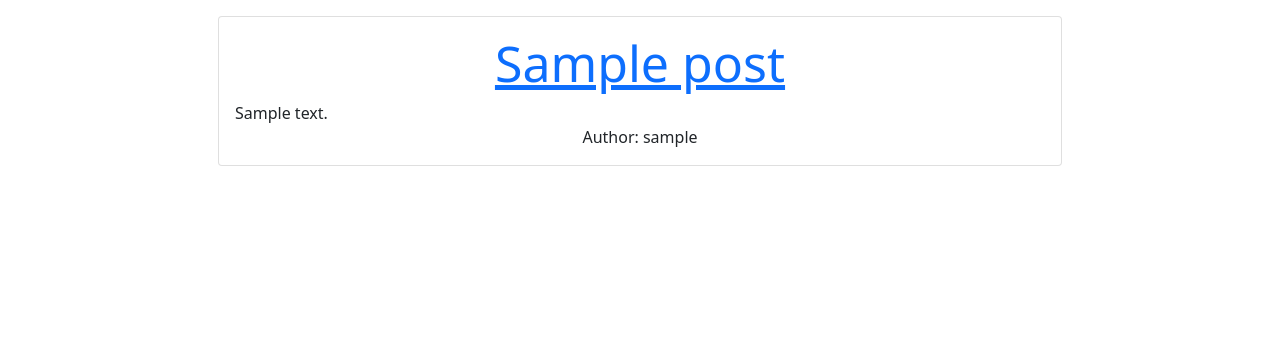
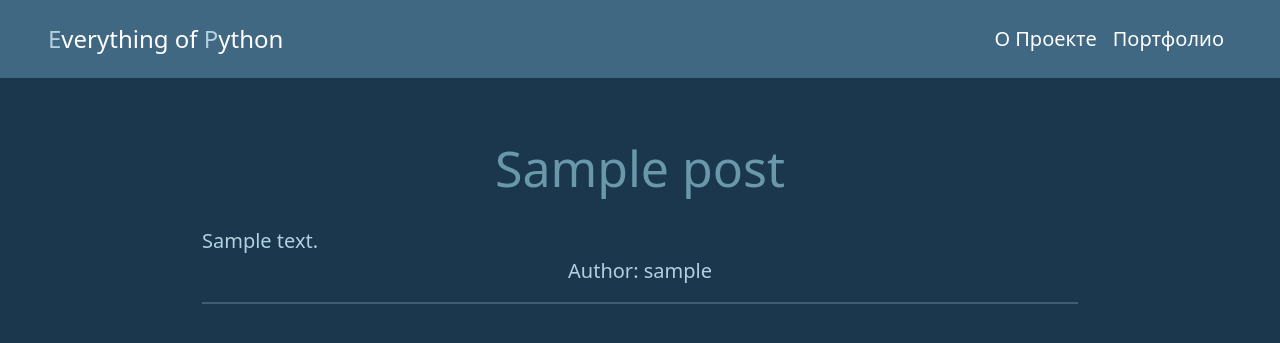
Before and after one commit to VladRadigin/python.blog, a Django app: page / in a window 1280 px wide. Shown: the top 343 px of the page. Run offline with Django 4.2, Linux system fonts and the light colour scheme; tables that the repository leaves empty hold one stand-in row (values such as "Sample post").

Commit message:
Completing the styling of the BlogPage

```diff
--- a/templates/index.html
+++ b/templates/index.html
@@ -6,6 +6,16 @@
     <link href="https://cdn.jsdelivr.net/npm/bootstrap@5.1.3/dist/css/bootstrap.min.css" rel="stylesheet" integrity="sha384-1BmE4kWBq78iYhFldvKuhfTAU6auU8tT94WrHftjDbrCEXSU1oBoqyl2QvZ6jIW3" crossorigin="anonymous">
     <title>Everything of Python - Home</title>
     <style>
+        body {
+            background-color: #1A374D;
+            color: #B1D0E0;
+            font-size: 20px;
+        }
+
+        nav {
+            background-color: #406882;
+        }
+
         .main__section {
             margin-left: auto;
             margin-right: auto;
@@ -16,26 +26,83 @@
         h2 {
             font-size: 50px;
         }
+
+        a {
+            text-decoration: none;
+            color: #6998AB;
+        }
+
+        a:hover {
+            color: #B1D0E0;
+        }
+
+        .nav-link, .navbar-brand {
+            color: #fff;
+        }
+
+        .navbar-brand {
+            font-size: 24px;
+        }
+
+        .char-brand {
+            color: #B1D0E0;
+        }
+
+        .navbar-brand:hover, .nav-link:hover {
+            color: #B1D0E0;
+        }
+
+        .header_content {
+            margin-left: 40px;
+            margin-right: 40px;
+        }
+
+        .wrapper {
+            margin-top: 40px;
+        }
+
+        .content {
+            padding: 20px;
+        }
     </style>
 </head>
 <body>
+<nav class="navbar navbar-expand-lg">
+    <div class="container-fluid header_content p-2">
+        <a class="navbar-brand" href="#"><span class="char-brand">E</span>verything of <span class="char-brand">P</span>ython</a>
+        <button class="navbar-toggler" type="button" data-bs-toggle="collapse" data-bs-target="#navbarNav" aria-controls="navbarNav" aria-expanded="false" aria-label="Toggle navigation">
+        <span class="navbar-toggler-icon"></span>
+        </button>
+        <div class="" id="navbarNav">
+        <ul class="navbar-nav">
+            <li class="nav-item">
+            <a class="nav-link" href="#">О Проекте</a>
+            </li>
+            <li class="nav-item">
+            <a class="nav-link" href="#">Портфолио</a>
+            </li>
+        </ul>
+        </div>
+    </div>
+    </nav>
     <div class="container main__section text-center">
         {% for post in post_list %}
-            <div class="card m-3">
-                <div class="card-body">
-                    <div class="card-title">
+            <div class="wrapper">
+                <div class="">
+                    <div class="content">
                         <h2>
                             <a href="{% url 'blog_view' post.slug %}">{{post.title}}</a>
                         </h2>
                     </div>
-                    <div class="text-start card-text">
+                    <div class="text-start ">
                         {{post.preview_content}}
                     </div>
-                    <div class="card-text">
+                    <div class="">
                         Author: {{post.author}}
                     </div>
                     <!-- <p class="text-start">{{post.author}}</p> -->
                 </div>
+                <hr size="4" />
             </div>
         {% endfor %}
     </div>
```
